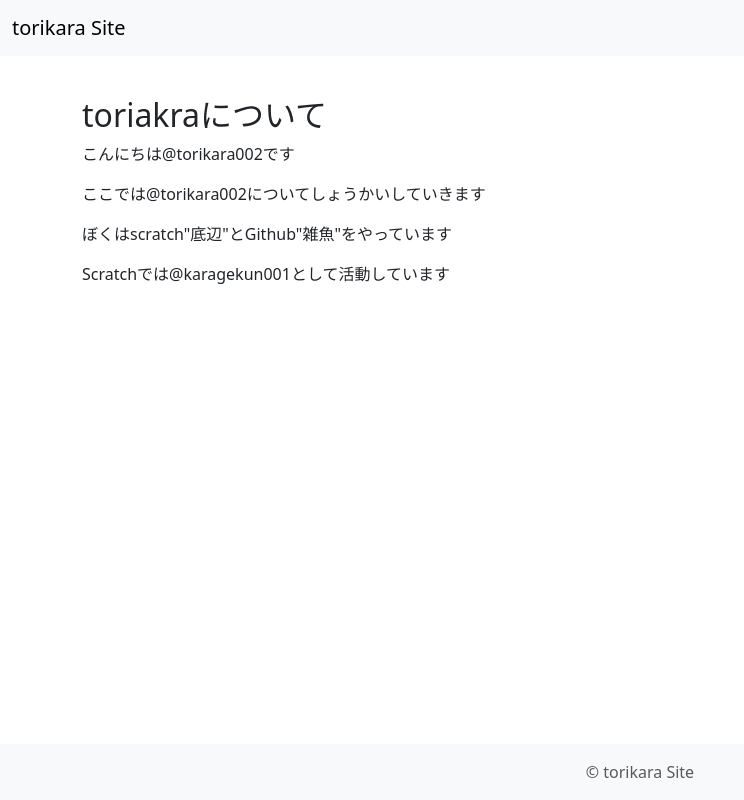
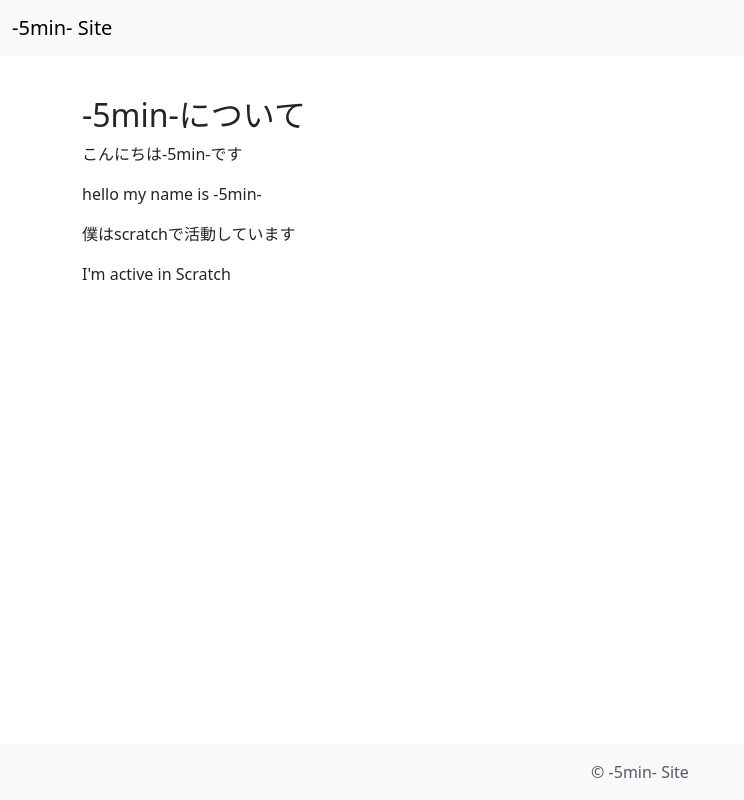
Before and after one commit to 5min-6min/-5min-.github.io, a plain HTML site: page about.html in a window 1280 px wide. Shown: the whole page, without its empty margins (0-744 px from the left). Drawn offline with nearby package versions, Linux system fonts and the light colour scheme.

Commit message:
Update about.html

```diff
--- a/about.html
+++ b/about.html
@@ -3,7 +3,7 @@
 <head>
     <meta charset="utf-8">
     <meta name="viewport" content="width=device-width, initial-scale=1">
-    <title>torikara Site</title>
+    <title>-5min- Site</title>
     <link href="https://cdn.jsdelivr.net/npm/bootstrap@5.3.2/dist/css/bootstrap.min.css" rel="stylesheet" integrity="sha384-T3c6CoIi6uLrA9TneNEoa7RxnatzjcDSCmG1MXxSR1GAsXEV/Dwwykc2MPK8M2HN" crossorigin="anonymous">
     <style>
     </style>
@@ -12,24 +12,24 @@
 <header>
     <nav class="navbar bg-body-tertiary fixed-top">
         <div class="container-fluid">
-            <a class="navbar-brand" href="index.html">torikara Site</a>
+            <a class="navbar-brand" href="index.html">-5min- Site</a>
         </div>
     </nav>
 </header>
 <main>
     <div class="container mt-5 py-5">
         <div class="row">
-            <h2>toriakraについて</h2>
-            <p>こんにちは@torikara002です</p>
-            <p>ここでは@torikara002についてしょうかいしていきます</p>
-            <p>ぼくはscratch"底辺"とGithub"雑魚"をやっています</p>
-            <p>Scratchでは@karagekun001として活動しています</p>
+            <h2>-5min-について</h2>
+            <p>こんにちは-5min-です</p>
+            <p>hello my name is -5min-</p>
+            <p>僕はscratchで活動しています</p>
+            <p>I'm active in Scratch</p>
         </div>
     </div>
 </main>
 <footer class="py-3 fixed-bottom bg-body-tertiary">
   <div class="text-center">
-    <span class="text-body-secondary">© torikara Site</span>
+    <span class="text-body-secondary">© -5min- Site</span>
   </div>
 </footer>
 </body>
```
